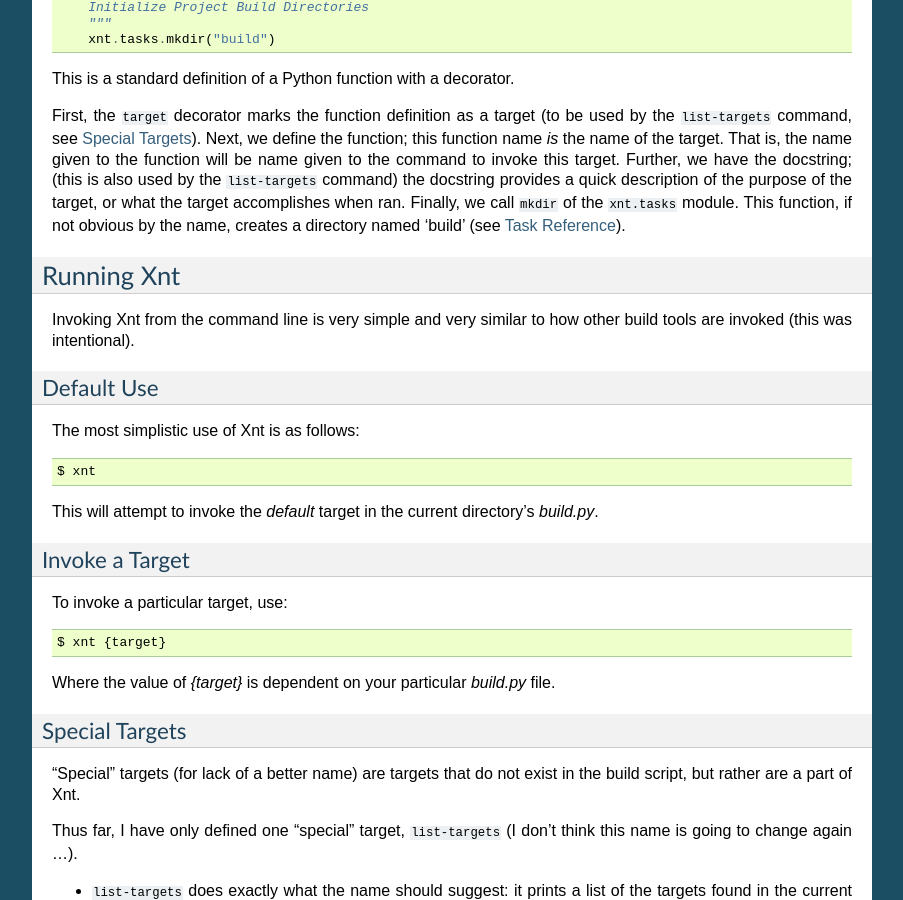
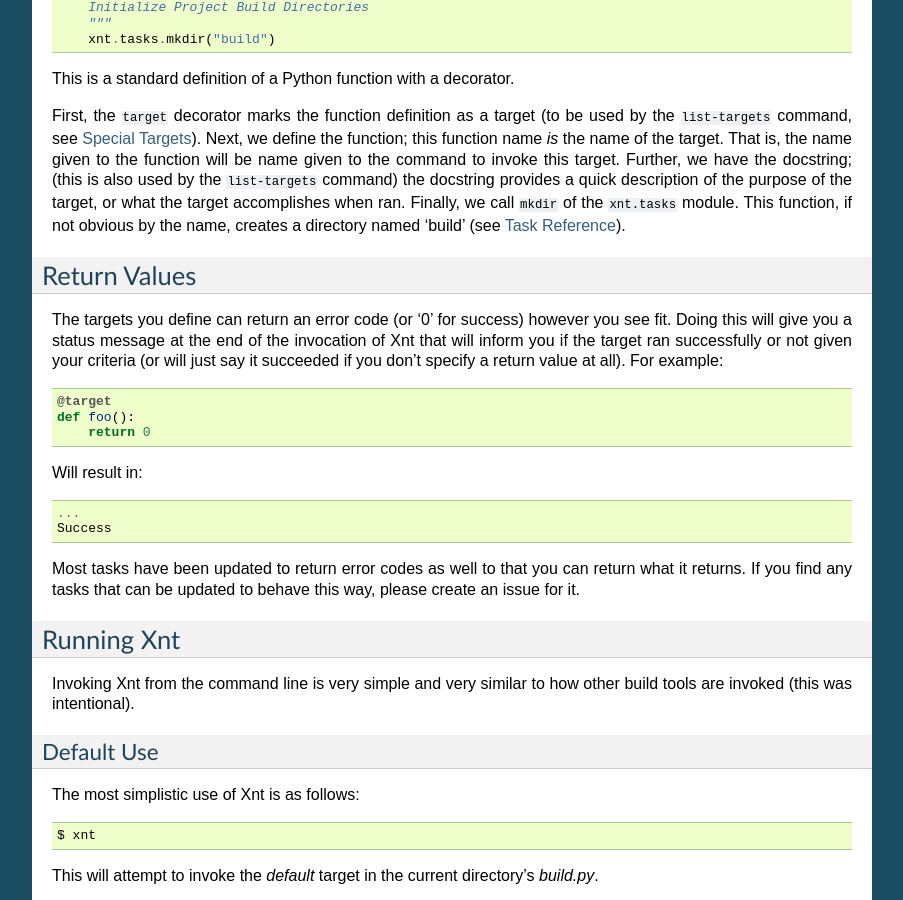
Before and after one commit to kennyballou/Xnt, a Sphinx documentation site: the page built from docs/source/buildfile.rst, in a window 1280 px wide and 900 px high, scrolled down 1001 px. Shown: the whole window, without its empty margins (198-1101 px from the left). Built offline with Sphinx 7.4.7, drawn with Linux system fonts in a browser that asks for light colours.

Commit message:
Add section about return values to documentation

```diff
--- a/docs/source/buildfile.rst
+++ b/docs/source/buildfile.rst
@@ -69,6 +69,28 @@ purpose of the target, or what the target accomplishes when ran. Finally, we
 call ``mkdir`` of the ``xnt.tasks`` module. This function, if not obvious by
 the name, creates a directory named 'build' (see :doc:`taskreference`).
 
+Return Values
+-------------
+
+The targets you define can return an error code (or '0' for success) however
+you see fit. Doing this will give you a status message at the end of the
+invocation of Xnt that will inform you if the target ran successfully or not
+given your criteria (or will just say it succeeded if you don't specify a
+return value at all). For example::
+
+    @target
+    def foo():
+        return 0
+
+Will result in::
+
+    ...
+    Success
+
+Most tasks have been updated to return error codes as well to that you can
+return what it returns. If you find any tasks that can be updated to behave
+this way, please create an issue for it.
+
 .. _runningXnt:
 
 Running Xnt
```
